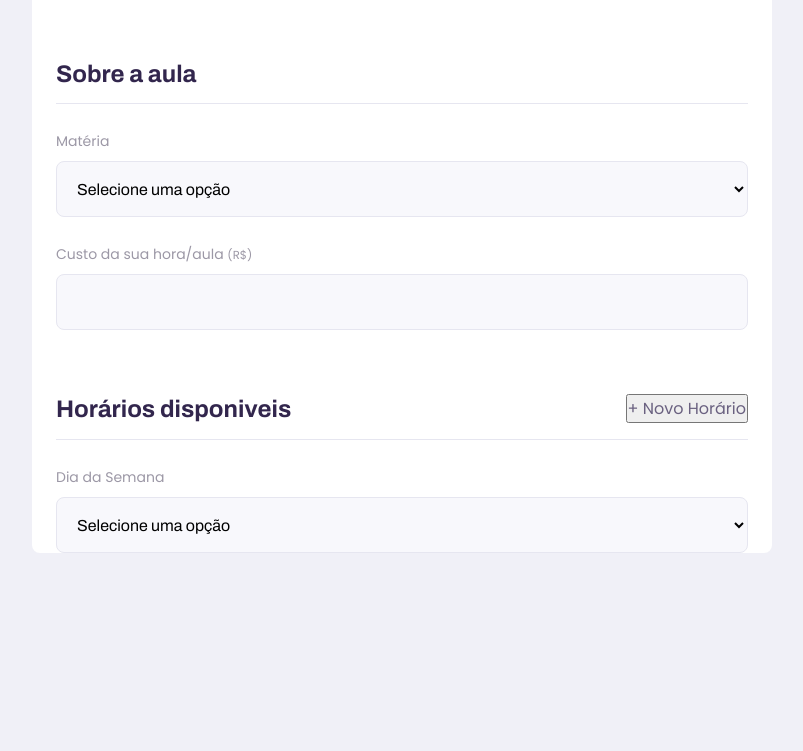
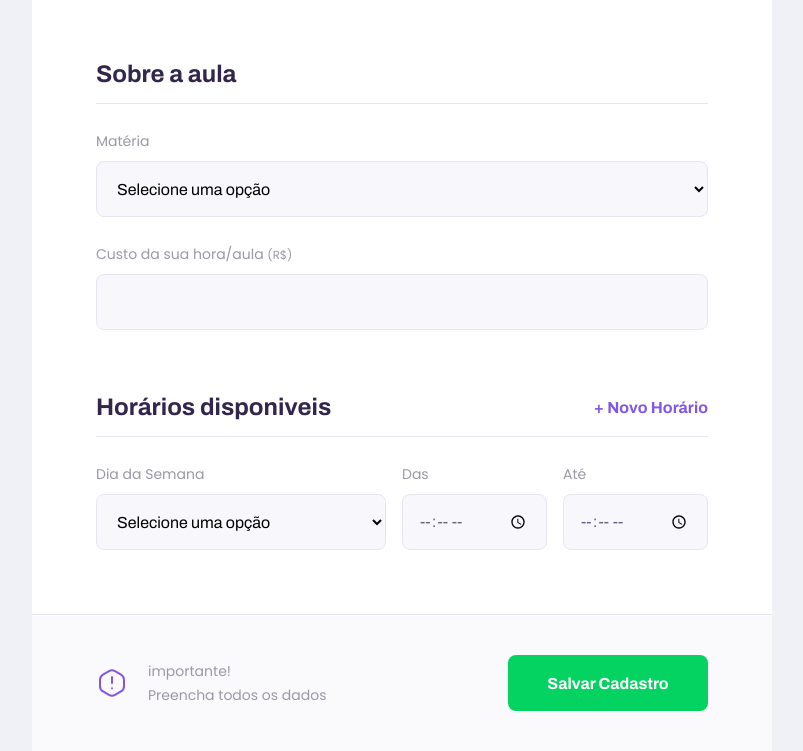
Before and after one commit to cleytonAdona/NLW, a plain HTML site: page NLW/give-classes.html in a window 1280 px wide. Shown: the part 981-1732 px from the top of the page, without its empty margins (238-1041 px from the left). Before the commit the page ends 1534 px from the top, so only its background shows below. Drawn offline with Linux system fonts and the light colour scheme.

Commit message:
Concluindo interface

```diff
--- a/NLW/give-classes.html
+++ b/NLW/give-classes.html
@@ -10,6 +10,7 @@
     <link rel="stylesheet" href="/style/partials/header.css">
     <link rel="stylesheet" href="/style/partials/forms.css">
     <link href="https://fonts.googleapis.com/css2?family=Archivo:wght@400;700&amp;family=Poppins:wght@400;600&amp;display=swap" rel="stylesheet">
+    <script src="/scripts/addField.js"></script>
 </head>
 
 <body id="page-give-classes">
@@ -70,28 +71,41 @@
                         <input type="cost" id="cost" type="number" required>
                     </div>
                 </fieldset>
-
-                <fieldset>
+                <fieldset id="schedule-items">
                     <legend>Horários disponiveis
-                        <button id="add-time">+ Novo Horário</button>
+                        <button type="button" id="add-time">+ Novo Horário</button>
                     </legend>
                     <div class="schedule-item">
                         <div class="select-block">
                             <label for="weekday">Dia da Semana</label>
-                            <select name="wekday[]" id="weekday">
+                            <select name="wekday[]" required>
                                 <option value="">Selecione uma opção</option>
-                                <option value="">Domingo</option>
-                                <option value="">Segunda-feira</option>
-                                <option value="">Terça-feira</option>
-                                <option value="">Quarta-feira</option>
-                                <option value="">Quinta-feira</option>
-                                <option value="">Sexta-feira</option>
-                                <option value="">Sábado</option>
+                                <option value="0">Domingo</option>
+                                <option value="1">Segunda-feira</option>
+                                <option value="2">Terça-feira</option>
+                                <option value="3">Quarta-feira</option>
+                                <option value="4">Quinta-feira</option>
+                                <option value="5">Sexta-feira</option>
+                                <option value="6">Sábado</option>
                             </select>
+                        </div>
+                        <div class="input-block">
+                            <label for="time_from">Das</label>
+                            <input type="time" name="time_from[]" required>
+                        </div>
+                        <div class="input-block">
+                            <label for="time_to">Até</label>
+                            <input type="time" name="time_to[]" required>
                         </div>
                     </div>
                 </fieldset>
             </form>
+            <footer>
+                <p>
+                    <img src="/images/icons/warning.svg" alt="Aviso importante"> importante! <br> Preencha todos os dados
+                </p>
+                <button type="submit" form="create-class">Salvar Cadastro</button>
+            </footer>
         </main>
     </div>
 </body>
--- a/NLW/style/partials/page-give-classes.css
+++ b/NLW/style/partials/page-give-classes.css
@@ -33,6 +33,20 @@
     border-bottom: 1px solid var(--color-line-in-white);
 }
 
+#page-give-classes fieldset legend button {
+    background: none;
+    border: 0;
+    color: var(--color-primary);
+    font: 700 1.6rem Archivo;
+    cursor: pointer;
+    transition: 0.2s;
+}
+
+#page-give-classes fieldset legend button:hover {
+    transform: translateY(-5px);
+    color: var(--color-primary-dark);
+}
+
 #page-give-classes fieldset+fieldset {
     margin-top: 6.4rem;
 }
@@ -43,8 +57,80 @@
     margin-top: 2.4rem;
 }
 
+#page-give-classes main footer {
+    padding: 4rem 2.4rem;
+    background: var(--color-box-footer);
+    border-top: 1px solid var(--color-line-in-white);
+    margin-top: 6.4rem;
+}
+
+#page-give-classes main footer p {
+    display: flex;
+    align-items: center;
+    justify-content: center;
+    font-size: 1.4rem;
+    line-height: 2.4rem;
+    color: var(--color-text-complement);
+}
+
+#page-give-classes main footer p img {
+    margin-right: 2rem;
+}
+
+#page-give-classes main footer button {
+    width: 100%;
+    height: 5.6rem;
+    background: var(--color-secondary);
+    color: var(--color-button-text);
+    border: 0;
+    border-radius: .8rem;
+    cursor: pointer;
+    font: 700 1.6rem Archivo;
+    display: flex;
+    align-items: center;
+    justify-content: center;
+    text-decoration: none;
+    transition: 0.2s;
+    margin-top: 3.2rem;
+}
+
+#page-give-classes main footer button:hover {
+    background: var(--color-secondary-dark);
+}
+
+.schedule-item+.schedule-item {
+    margin-top: 3.2rem;
+    padding-top: 3.2rem;
+    border-top: 1px solid var(--color-line-in-white);
+}
+
 @media(min-width: 700px) {
     #page-give-classes #container {
         max-width: 100vw;
     }
+    #page-give-classes .page-header .header-content {
+        margin-bottom: 0;
+    }
+    #page-give-classes main fieldset {
+        padding: 0 64px;
+    }
+    .schedule-item {
+        display: grid;
+        grid-template-columns: 2fr 1fr 1fr;
+        column-gap: 1.6rem;
+    }
+    #page-give-classes #schedule-items .input-block+.input-block,
+    #page-give-classes #schedule-items .select-block+.input-block {
+        margin-top: 0;
+    }
+    #page-give-classes main footer {
+        padding: 40px 64px;
+        display: flex;
+        align-items: center;
+        justify-content: space-between;
+    }
+    #page-give-classes main footer button {
+        margin-top: 0;
+        width: 200px;
+    }
 }
```
Also changed, not shown: NLW/scripts/addField.js (added).
